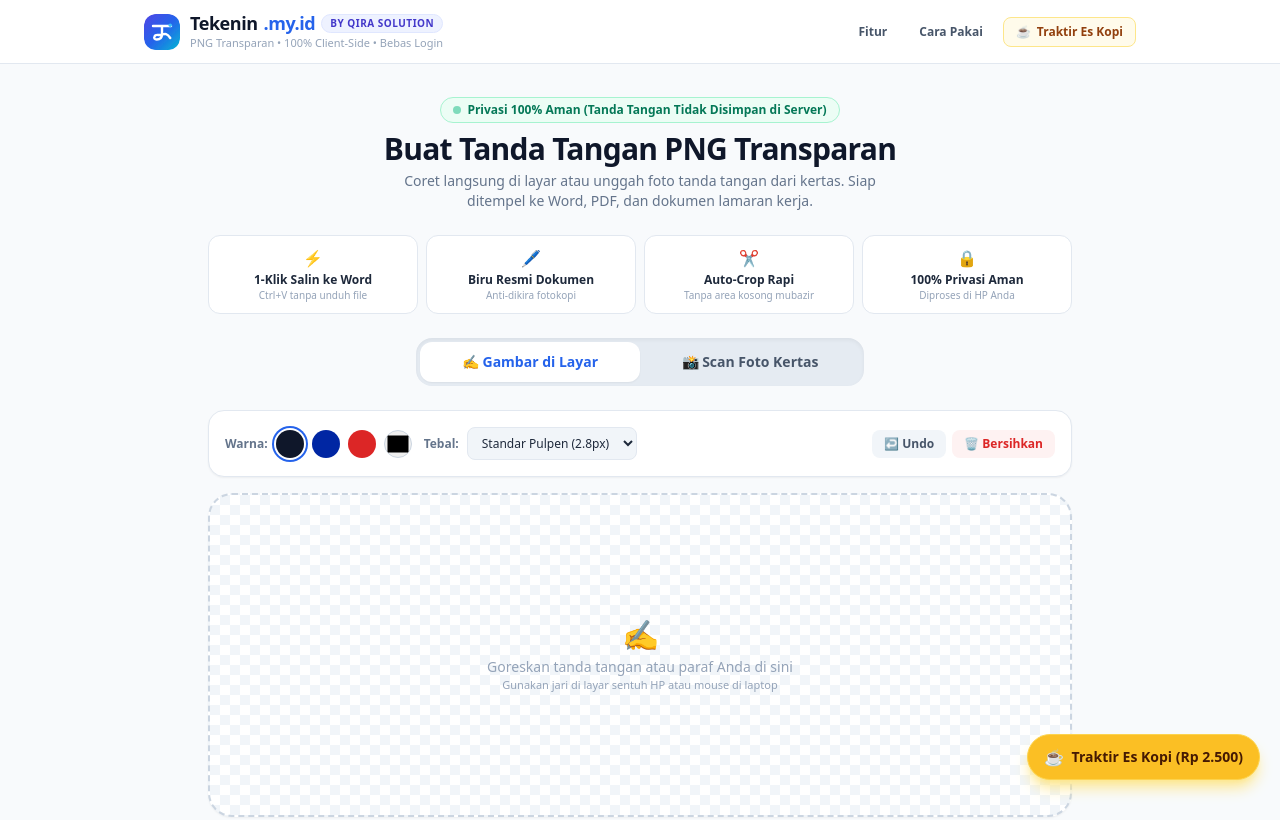
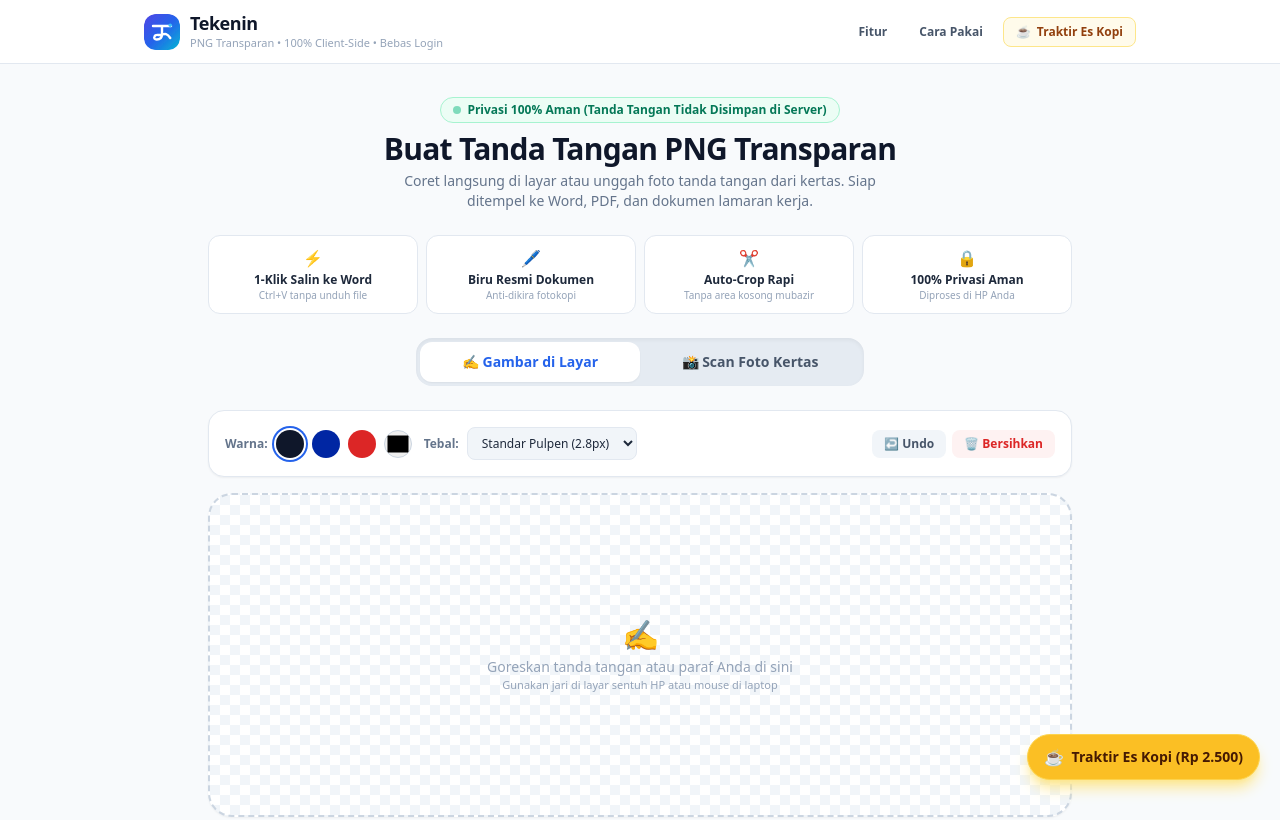
Before and after one commit to fransiskusmahendra/tekenin, a plain HTML site: page index.html in a window 1280 px wide. Shown: the top 820 px of the page. Drawn offline with nearby package versions, Linux system fonts and the light colour scheme.

Commit message:
fix(ui): clean navbar by removing .my.id and by Qira Solution from header, keeping in footer

```diff
--- a/index.html
+++ b/index.html
@@ -148,9 +148,8 @@
             <div class="flex items-center space-x-2.5">
                 <img src="logo-tekenin.svg" alt="Logo Tekenin" class="w-9 h-9 rounded-xl shadow-xs">
                 <div>
-                    <h1 class="font-extrabold text-slate-900 text-lg leading-tight tracking-tight flex items-center gap-1.5">
-                        Tekenin<span class="text-blue-600">.my.id</span>
-                        <span class="text-[10px] px-2 py-0.5 rounded-full bg-indigo-50 text-indigo-700 font-bold uppercase tracking-wider border border-indigo-100">by Qira Solution</span>
+                    <h1 class="font-extrabold text-slate-900 text-lg leading-tight tracking-tight">
+                        Tekenin
                     </h1>
                     <p class="text-[11px] text-slate-400 font-medium">PNG Transparan • 100% Client-Side • Bebas Login</p>
                 </div>
```
